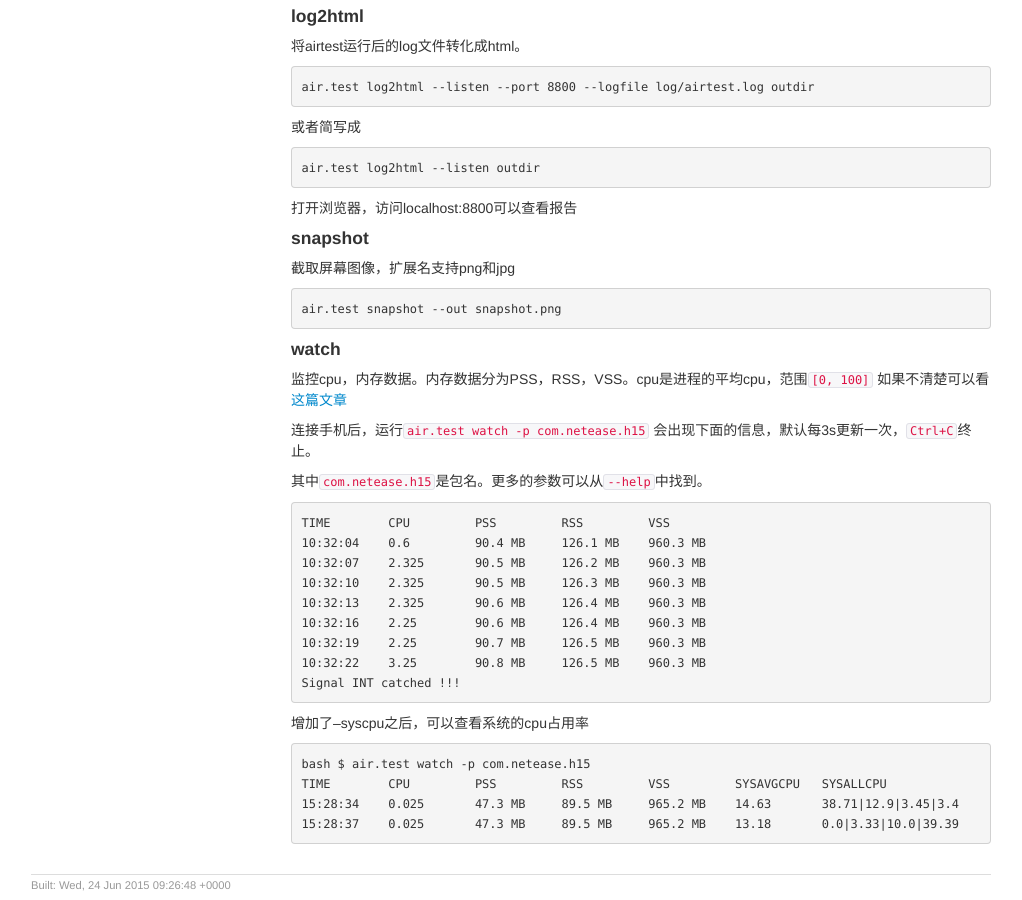
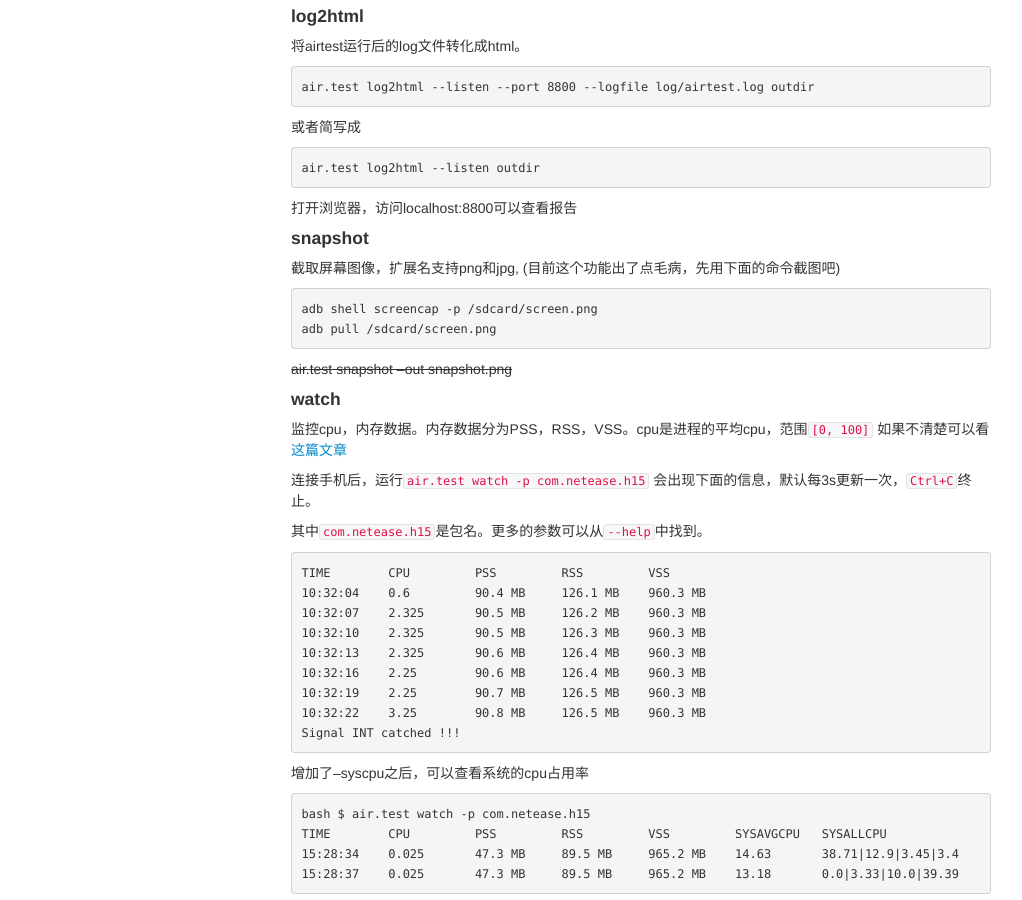
Before and after one commit to NetEase/airtest, a Jekyll site: the page built from _posts/2014-10-11-overview-cli.md, in a window 1280 px wide and 900 px high, scrolled down 974 px. Shown: the whole window, without its empty margins (119-1141 px from the left). Built offline with Jekyll 4.4.1, drawn with Linux system fonts in a browser that asks for light colours; comment, search, counter and statistics services are not loaded.

Commit message:
fix snapshot

```diff
--- a/_posts/2014-10-11-overview-cli.md
+++ b/_posts/2014-10-11-overview-cli.md
@@ -49,9 +49,12 @@ air.json文件的内容格式如下
 打开浏览器，访问localhost:8800可以查看报告
 
 #### snapshot
-截取屏幕图像，扩展名支持png和jpg
+截取屏幕图像，扩展名支持png和jpg, (目前这个功能出了点毛病，先用下面的命令截图吧)
 
-	air.test snapshot --out snapshot.png
+	adb shell screencap -p /sdcard/screen.png
+	adb pull /sdcard/screen.png
+
+<del>air.test snapshot --out snapshot.png</del>
 
 #### watch
 监控cpu，内存数据。内存数据分为PSS，RSS，VSS。cpu是进程的平均cpu，范围`[0, 100]`
```
